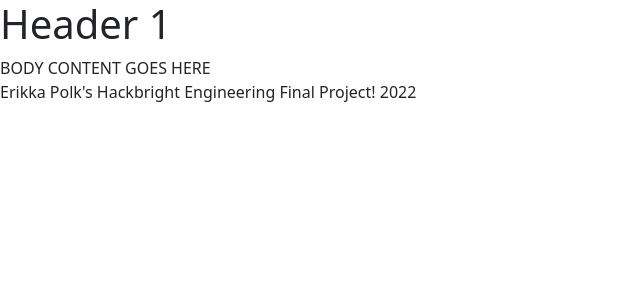
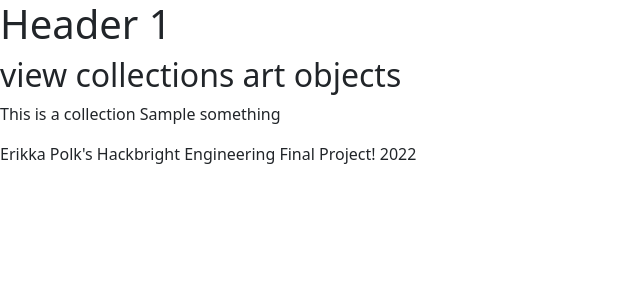
Before and after one commit to erikkaincolor/museum-app-hackbright-final, a Flask app: template templates/view-collection.html in a window 1280 px wide. Shown: the top 300 px of the page, without its empty margins (0-640 px from the left). Run offline with Flask 3, Linux system fonts and the light colour scheme; the template is opened without the code that fills it: most values are stand-ins (such as "Sample title", 1, 10 or a date in 2020); some libraries are stand-ins or nearby versions.

Commit message:
minor changes

```diff
--- a/crud.py
+++ b/crud.py
@@ -31,6 +31,10 @@ def view_collection(coll_category,name,description, curator):
 # and possibly what museum its at
     collection = Collection(coll_category,name,description, curator)
     return collection
+
+#c1 = model.Collection(coll_category="paint",name="paintings",description="words go here",curator="someone")
+def get_collection_by_id(collection_id):
+    return Collection.query.get(collection_id)
 
 def view_art(artist, title, medium, description, collection):
 # QUERY
--- a/server.py
+++ b/server.py
@@ -123,13 +123,19 @@ def index7():
 
 
 #Individual Collection Page: HOW DO I GET TO WORK
-# @app.route('/<int: collection_id>', methods = ['GET', 'POST'])
-# def index8():
-# 	"""Collection content that patron selected!"""
-# 	# thing=request.forms.get('key')
-# 	# that=request.args.get('key')
-# 	return render_template('view-collection.html')
+# @app.route('/<int: collection_id>', methods = ['GET', 'POST']) #/c1 pr /1
 
+@app.route('/collection/<int:collection_id>') #/c1 pr /1 ALSO need to pass it in as a parameter to the view func
+def index8(collection_id=1): #it eing the url also passes it to the function
+    """Collection content that patron selected!"""
+    collection= crud.get_collection_by_id(int(collection_id))
+    return render_template('view-collection.html', something=collection)
+
+
+
+    # thing=request.forms.get('key')
+	# that=request.args.get('key')
+    #use crud and collection id
 
 
 
--- a/templates/view-collection.html
+++ b/templates/view-collection.html
@@ -1,2 +1,11 @@
 {% extends 'base.html' %}
-view collections art objects
+
+
+{% block title %}Individual Collections{% endblock %}
+
+{% block content %}
+
+  <h2>view collections art objects</h2>
+  <p>This is a collection {{something}}</p>
+
+{% endblock %}
```
